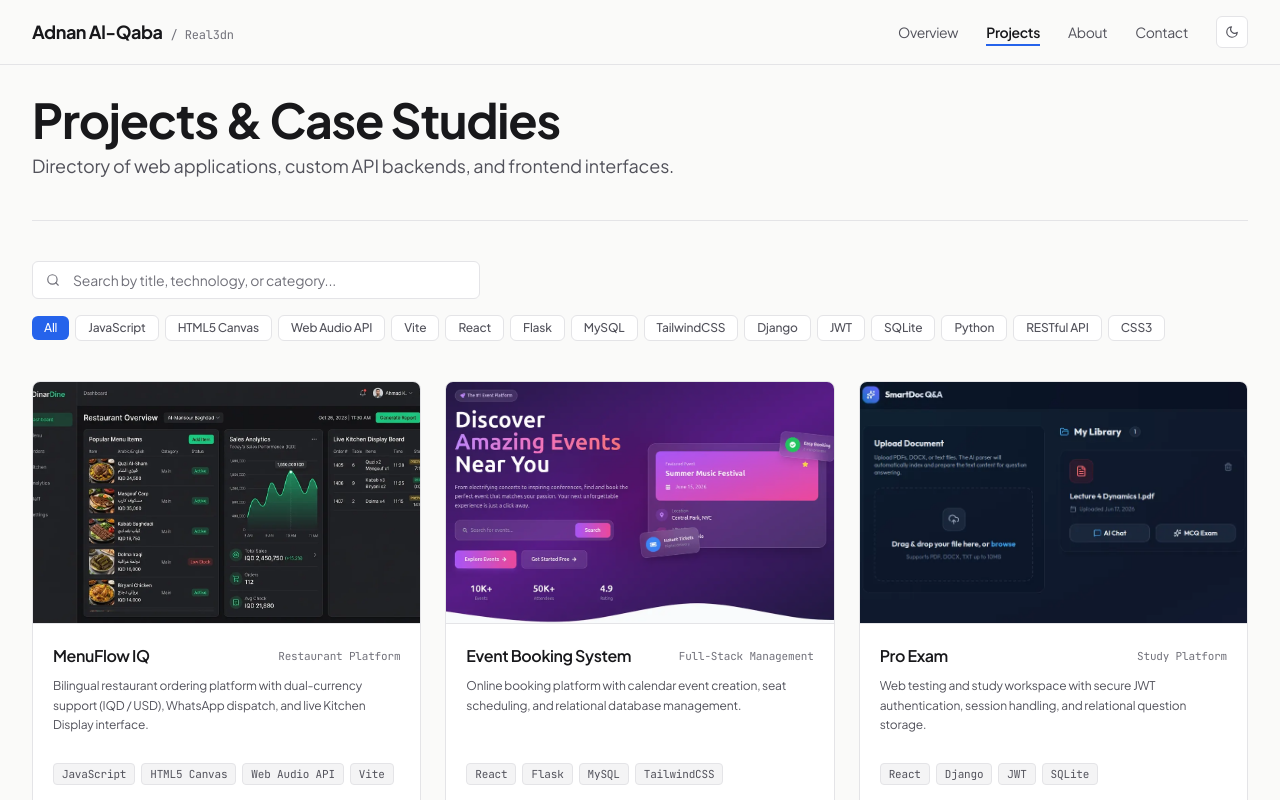
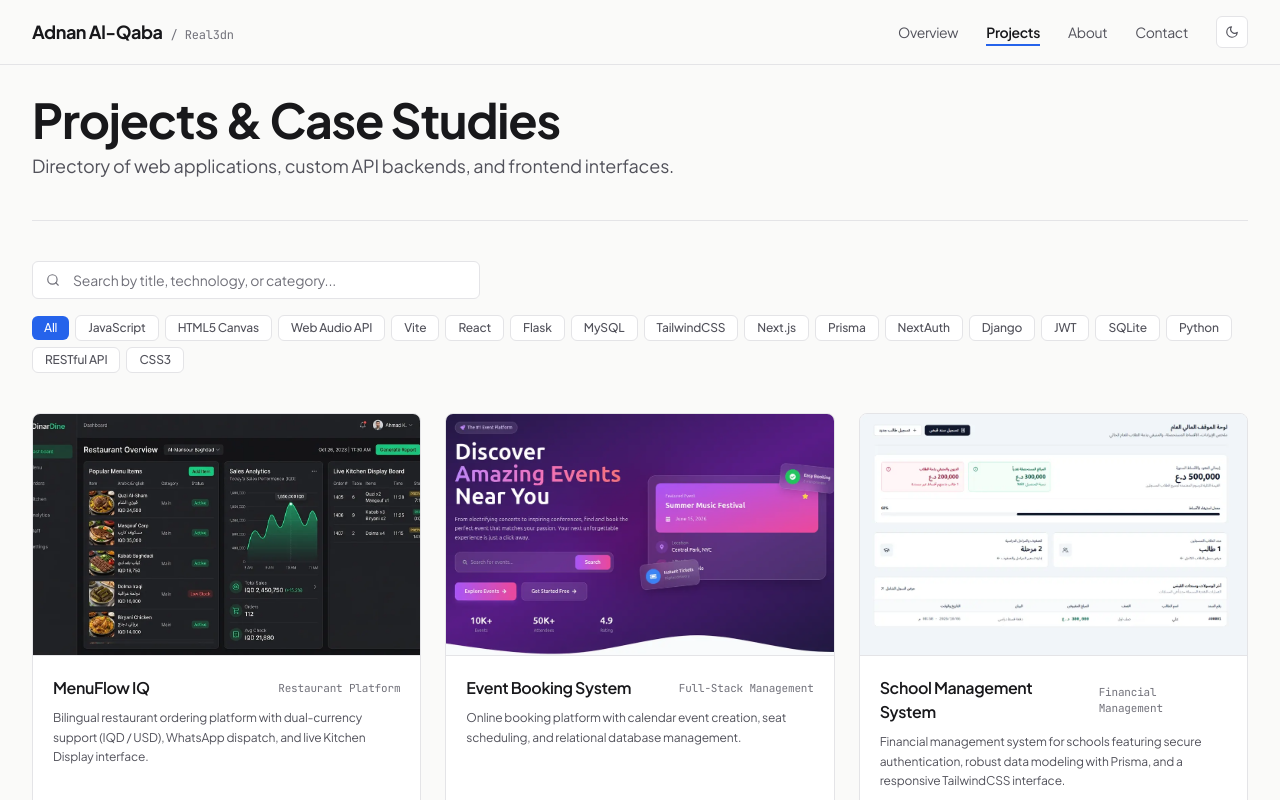
Before and after one commit to Real3dn/portfolio, a React (Vite) app: page /projects in a window 1280 px wide. Shown: the top 800 px of the page. Built offline with nearby package versions, Linux system fonts and the light colour scheme.

Commit message:
feat: new project

```diff
--- a/src/data/projects.js
+++ b/src/data/projects.js
@@ -1,5 +1,6 @@
 import ecommerceImg from '../assets/screenshots/ecommerce.webp'
 import eventbookingImg from '../assets/screenshots/eventbooking.webp'
+import schoolManagementImg from '../assets/screenshots/schoolmanagement.webp'
 import frontcommerceImg from '../assets/screenshots/frontcommerce.webp'
 import proexamImg from '../assets/screenshots/proexam.webp'
 import whattowatch from '../assets/screenshots/whattowatch.webp'
@@ -28,6 +29,16 @@ export const projects = [
     technologies: ['React', 'Flask', 'MySQL', 'TailwindCSS'],
     github: 'https://github.com/Real3dn/EventBookingSystem',
     live: 'https://real3dneventbooking.netlify.app/',
+  },
+  {
+    id: 3,
+    title: 'School Management System',
+    category: 'Financial Management',
+    description: 'Financial management system for schools featuring secure authentication, robust data modeling with Prisma, and a responsive TailwindCSS interface.',
+    screenshot: schoolManagementImg,
+    technologies: ['Next.js', 'Prisma', 'TailwindCSS', 'NextAuth'],
+    github: 'https://github.com/Real3dn/SchoolManagementSystem',
+    live: 'https://financialschoolmanagement.vercel.app',
   },
 
   {
```
Also changed, not shown: src/assets/screenshots/schoolmanagement.webp (added).
